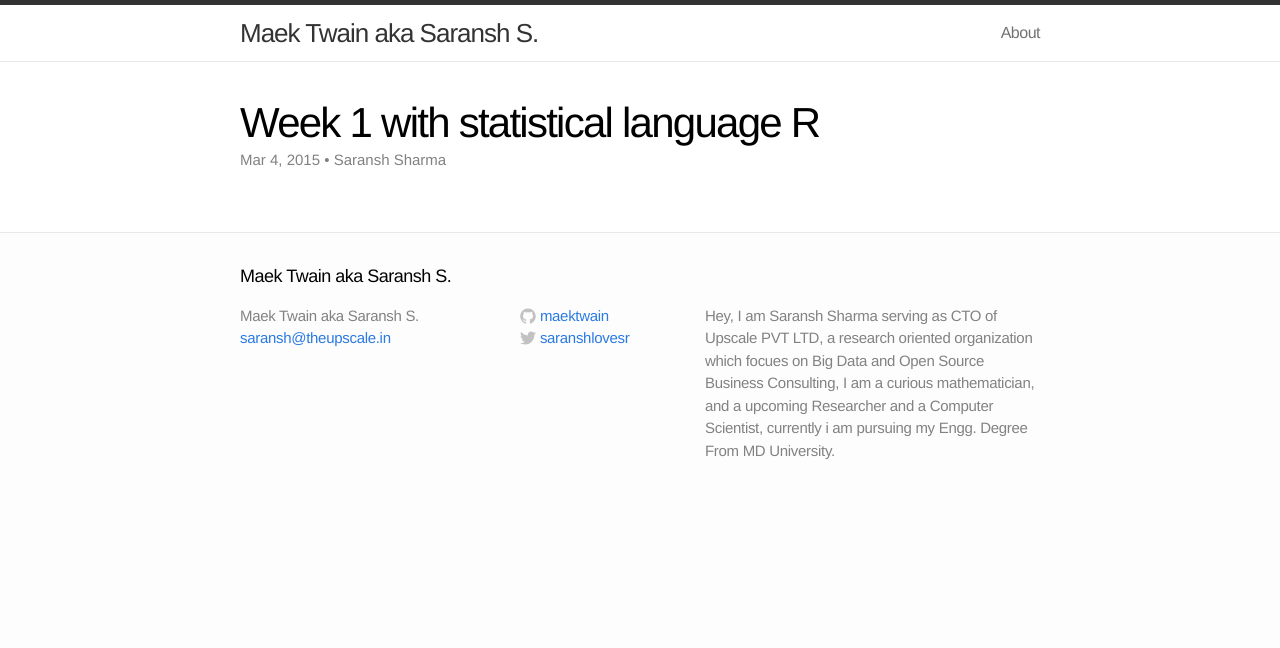
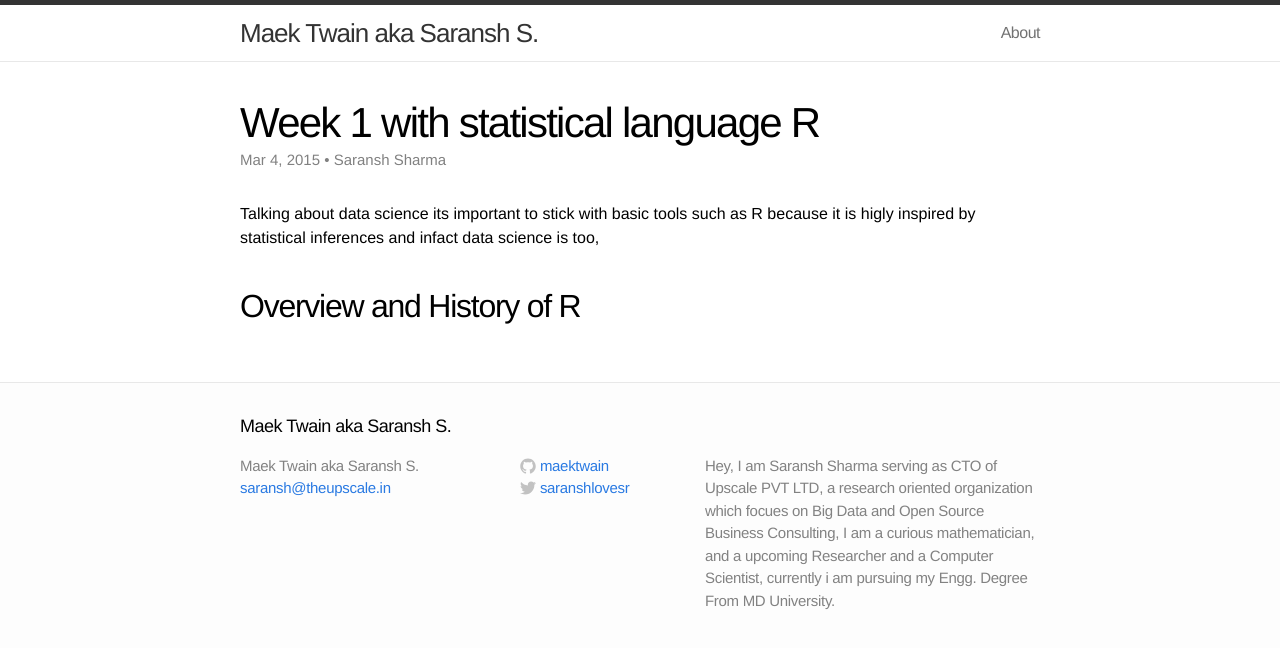
Before and after one commit to theupscale/maektwain.github.io, a Jekyll site: the page built from _posts/2015-03-04-week-one-with-r.markdown, in a window 1280 px wide. Shown: the top 648 px of the page. Built offline with Jekyll 4.4.1, drawn with Linux system fonts in a browser that asks for light colours.

Commit message:
R.markdown

```diff
--- a/_posts/2015-03-04-week-one-with-r.markdown
+++ b/_posts/2015-03-04-week-one-with-r.markdown
@@ -5,3 +5,6 @@ date:   2015-03-04 20:54:00
 categories: r
 author: Saransh Sharma
 ---
+Talking about data science its important to stick with basic tools such as R because it is higly inspired by statistical inferences and infact data science is too,
+
+##Overview and History of R
```
Also changed, not shown: .c9/metadata/workspace/_posts/2015-03-04-week-one-with-r.markdown, 1 other file.
